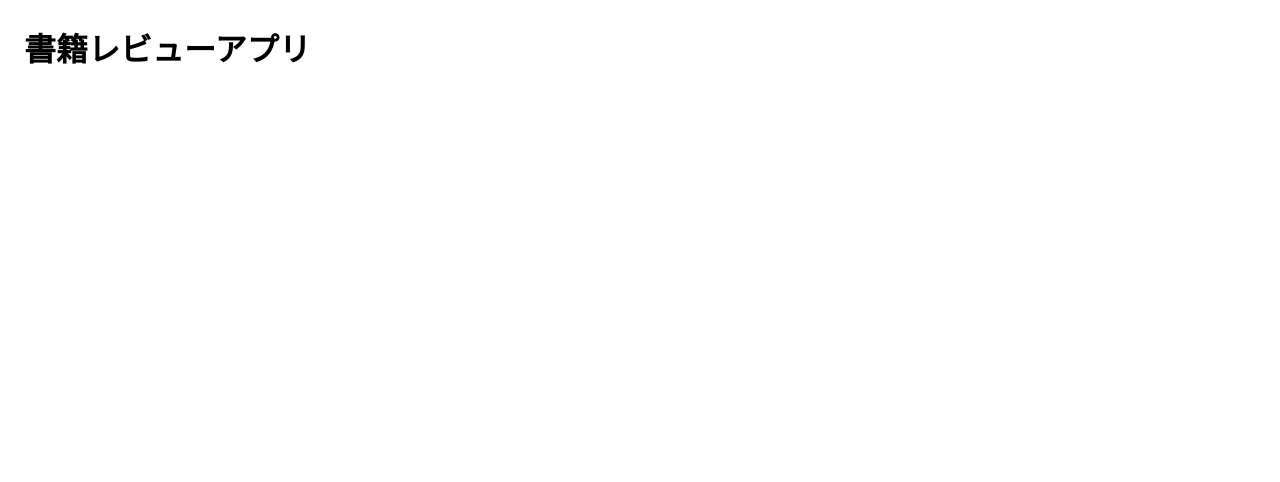
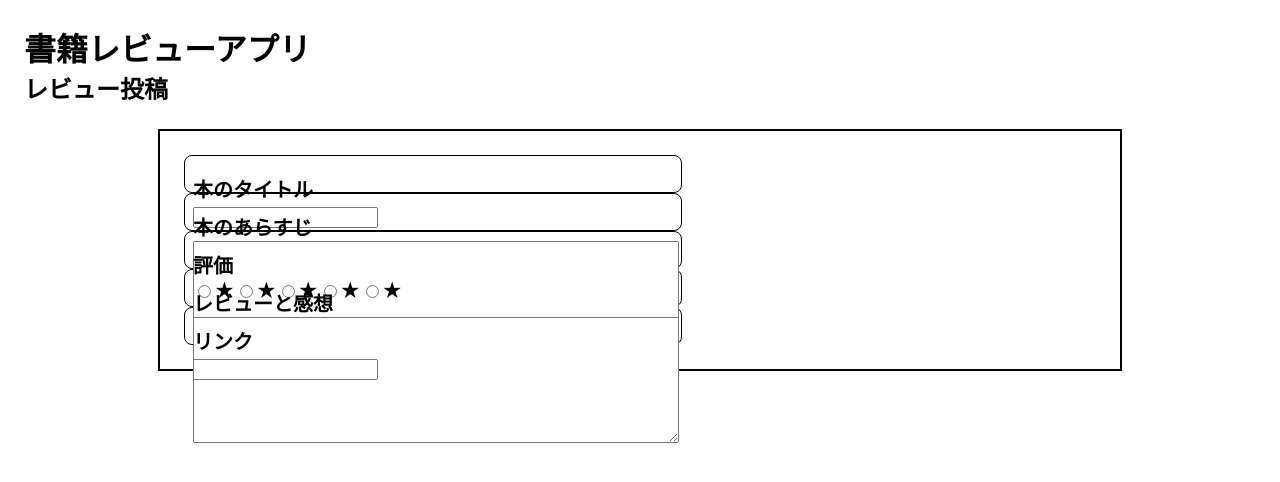
Before and after one commit to mizok-o/techtrain_books_reviewapp, a React (Create React App) app: page /postReview in a window 1280 px wide. Before the commit this address had no page. Shown: the top 482 px of the page. Built offline with nearby package versions, Linux system fonts and the light colour scheme.

Commit message:
レビュー投稿画面作成

```diff
--- a/src/App.jsx
+++ b/src/App.jsx
@@ -3,6 +3,7 @@ import { BrowserRouter, Routes, Route } from 'react-router-dom';
 import Login from './components/Login'
 import Signup from './components/Signup'
 import ReviewLists from './components/ReviewLists'
+import PostReview from './components/PostReview'
 
 function App() {
   return (
@@ -12,6 +13,7 @@ function App() {
         <Route path='/' element={<Signup />} />
         <Route path='/login' element={<Login />} />
         <Route path='/reviewLists' element={<ReviewLists />} />
+        <Route path='/postReview' element={<PostReview />} />
       </Routes>
     </BrowserRouter>
   );
--- /dev/null
+++ b/src/components/PostReview.jsx
@@ -0,0 +1,52 @@
+// import { useEffect, useState } from 'react';
+import '../style/postReview.css'
+
+function Login() {
+  // const [booksData, setBooksData] = useState([])
+
+  return (
+    <div className="post">
+      <h2>レビュー投稿</h2>
+      <div className="post__container">
+        <form method='post' className="post__content">
+          <div className="post__item">
+            <p className="post__title">
+              本のタイトル
+            </p>
+            <input className='post__item__content' type='text' name='title' required />
+          </div>
+          <div className="post__item">
+            <p className="post__story">
+              本のあらすじ
+            </p>
+            <textarea className='post__item__content post__evalarea' type='text' name='eval' required></textarea>
+          </div>
+          <div className="post__item">
+            <p className="post__eval">評価</p>
+            <div>
+              <input id="review01" type="radio" name="review" /><label for="review01">★</label>
+              <input id="review02" type="radio" name="review" /><label for="review02">★</label>
+              <input id="review03" type="radio" name="review" /><label for="review03">★</label>
+              <input id="review04" type="radio" name="review" /><label for="review04">★</label>
+              <input id="review05" type="radio" name="review" /><label for="review05">★</label>
+            </div>
+          </div>
+          <div className="post__item">
+            <p className="post__eval__detail">
+              レビューと感想 <br />
+            </p>
+            <textarea className='post__item__content post__textarea' type='text' name='evalDetail'></ textarea>
+          </div>
+          <div className="post__item">
+            <p className="post__link">
+              リンク
+            </p>
+            <input className='post__item__content post__linkarea' type='text' name='link' />
+          </div>
+        </form>
+      </div>
+    </div>
+  );
+}
+
+export default Login;
--- a/src/components/ReviewLists.jsx
+++ b/src/components/ReviewLists.jsx
@@ -5,7 +5,7 @@ import '../style/reviewList.css'
 function Login() {
   const [booksData, setBooksData] = useState([])
   useEffect(() => {
-    axios.get('http://api-for-missions-and-railways.herokuapp.com/public/books')
+    axios.get('https://api-for-missions-and-railways.herokuapp.com/public/books')
       .then((res) => {
        setBooksData(res.data);
       })
--- /dev/null
+++ b/src/style/postReview.css
@@ -0,0 +1,29 @@
+.post__container {
+  max-width: 960px;
+  margin: 24px auto 0;
+  border: 2px solid #000;
+}
+
+.post__content {
+  padding: 24px;
+}
+
+.post__content p {
+  margin-top: 16px;
+  font-size: 20px;
+  font-weight: 600;
+}
+
+.post__item {
+  width: 480px;
+  height: 32px;
+  padding: 2px 8px;
+  font-size: 20px;
+  border: 1px solid #000;
+  border-radius: 8px;
+}
+
+.post__evalarea, .post__textarea {
+  width: 480px;
+  height: 120px;
+}
```
Also changed, not shown: 1 other file (tests, documents, lock files or other folders).
